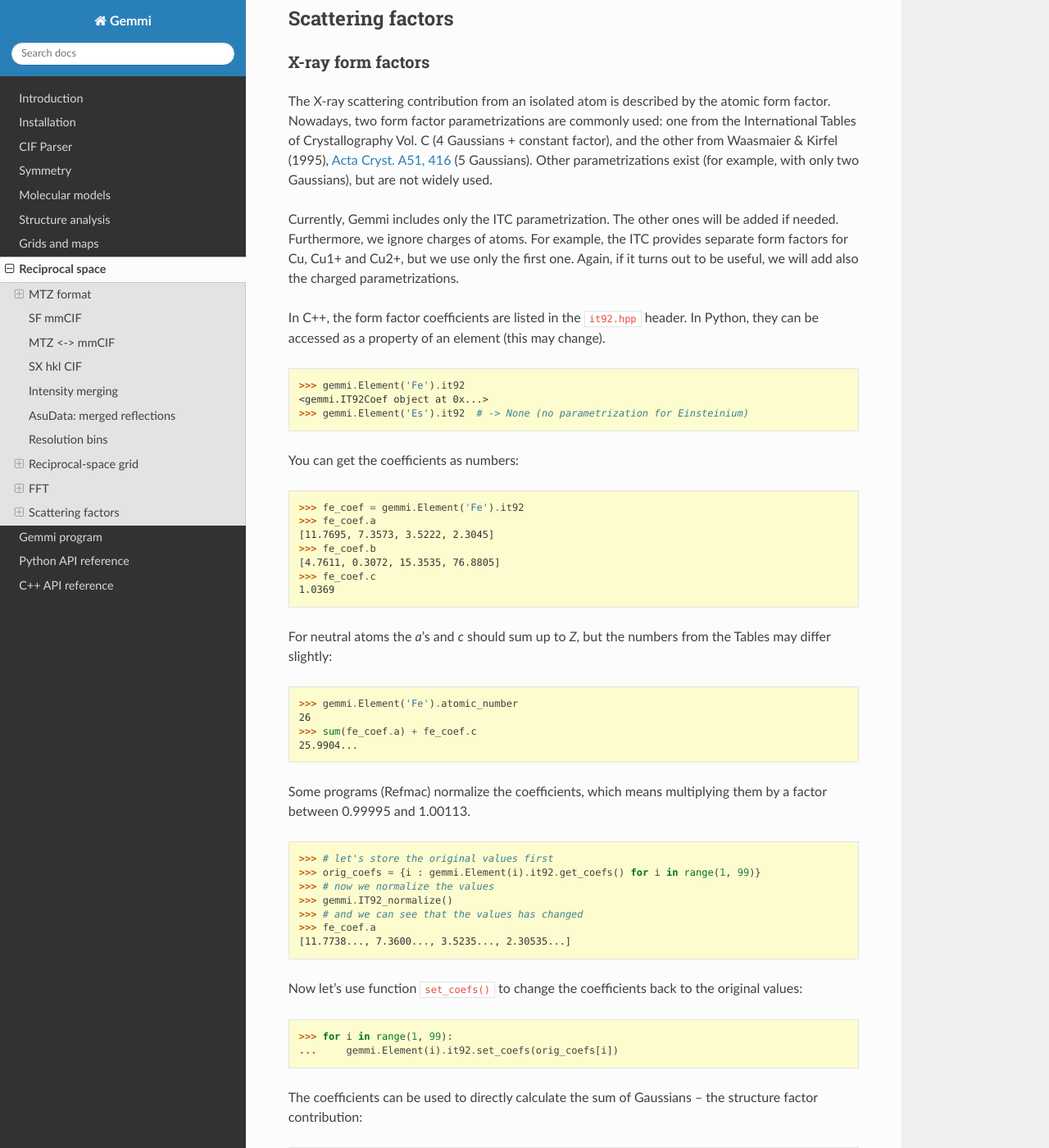
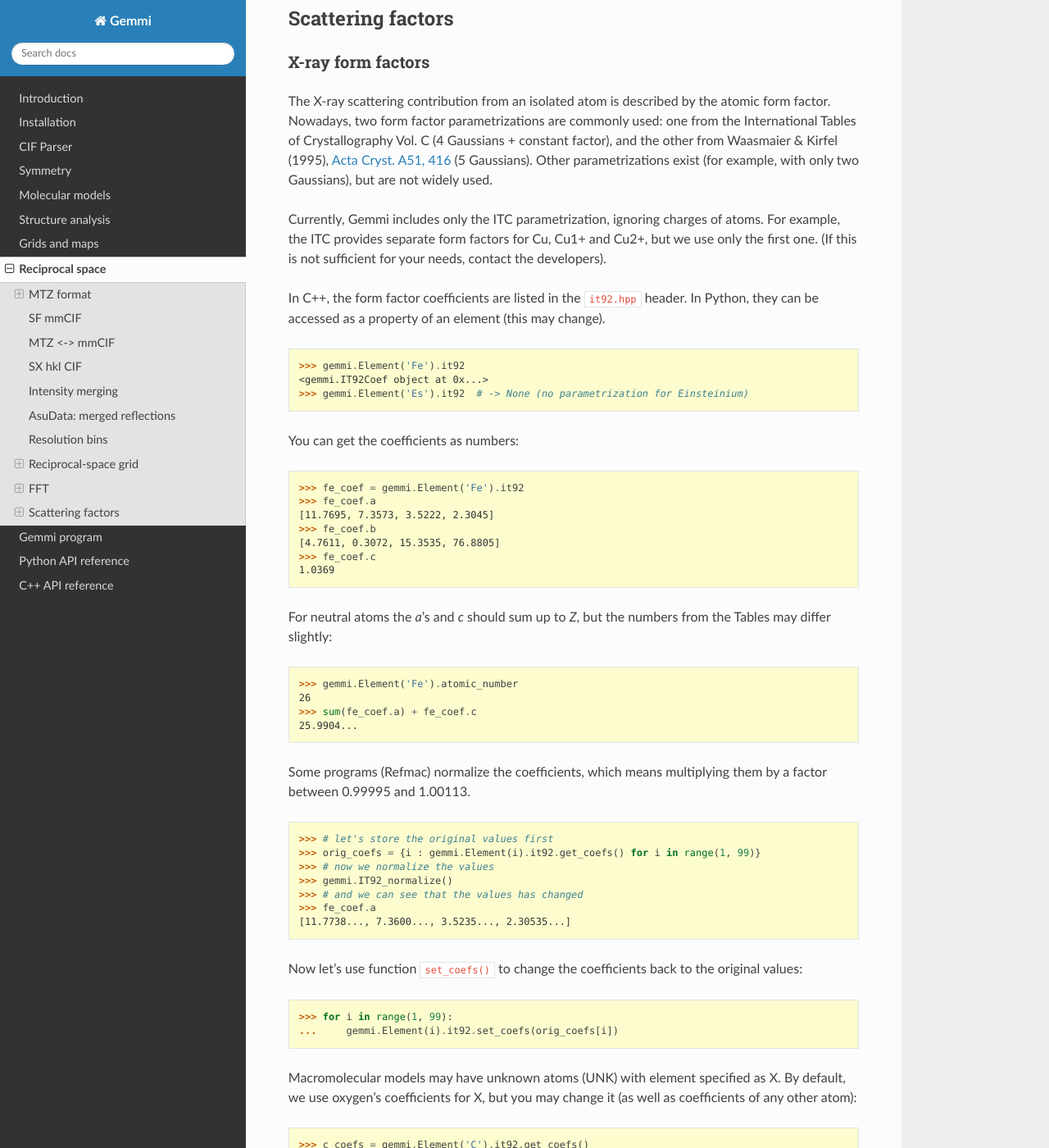
Before and after one commit to project-gemmi/gemmi, a Sphinx documentation site: the page built from docs/hkl.rst, in a window 1280 px wide and 1400 px high, scrolled down 30360 px. Shown: the whole window at 82% size. Built offline with Sphinx 7.4.7 and the Read the Docs theme 2.0.0, drawn with Linux system fonts in a browser that asks for light colours; some of the changed text lies outside the part shown.

Commit message:
edited docs (hkl.rst)

```diff
--- a/docs/hkl.rst
+++ b/docs/hkl.rst
@@ -1691,11 +1691,10 @@
 Other parametrizations exist (for example, with only two Gaussians),
 but are not widely used.
 
-Currently, Gemmi includes only the ITC parametrization.
-The other ones will be added if needed. Furthermore, we ignore charges
-of atoms. For example, the ITC provides separate form factors for Cu, Cu1+
-and Cu2+, but we use only the first one. Again, if it turns out to be useful,
-we will add also the charged parametrizations.
+Currently, Gemmi includes only the ITC parametrization,
+ignoring charges of atoms. For example, the ITC provides separate form factors
+for Cu, Cu1+ and Cu2+, but we use only the first one.
+(If this is not sufficient for your needs, contact the developers).
 
 In C++, the form factor coefficients are listed in the :file:`it92.hpp` header.
 In Python, they can be accessed as a property of an element (this may change).
@@ -1749,6 +1748,15 @@
   >>> for i in range(1, 99):
   ...     gemmi.Element(i).it92.set_coefs(orig_coefs[i])
 
+Macromolecular models may have unknown atoms (UNK)
+with element specified as X. By default, we use oxygen's coefficients for X,
+but you may change it (as well as coefficients of any other atom):
+
+.. doctest::
+
+  >>> c_coefs = gemmi.Element('C').it92.get_coefs()
+  >>> gemmi.Element('X').it92.set_coefs(c_coefs)
+
 The coefficients can be used to directly calculate the sum of Gaussians --
 the structure factor contribution:
 
@@ -1776,12 +1784,6 @@
 
 In the usual scenario, we add *f'* (the real component of anomalous
 scattering -- see the next section) to the constant coefficient *c*.
-
-We may also want to add a Gaussian :ref:`dampening <blur>`
-*B*\ :sub:`extra` to ADPs.
-It is a trick that improves the accuracy. *B*\ :sub:`extra` added
-in the real space is then cancelled out in the reciprocal space by re-scaling
-the structure factors.
 
 .. _anomalous:
 
```
Also changed, not shown: other parts of docs/hkl.rst (+2 -2 lines).
